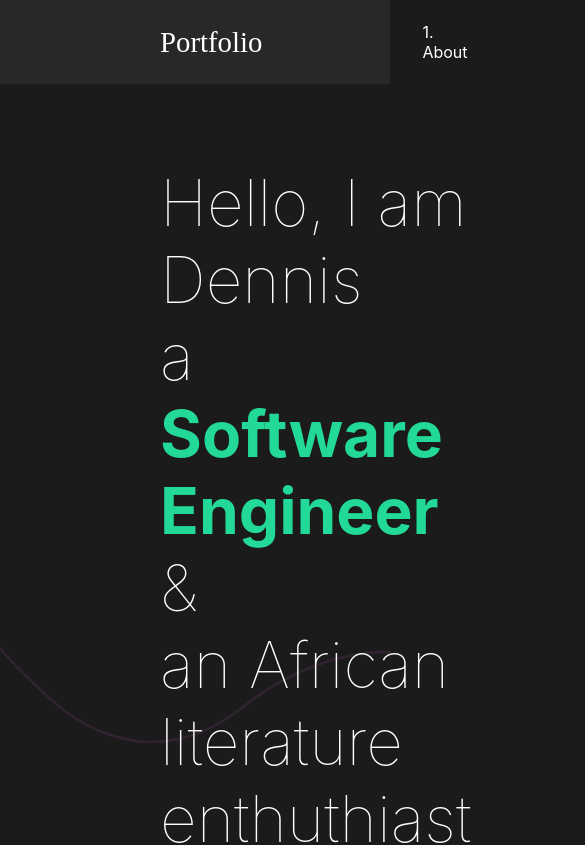
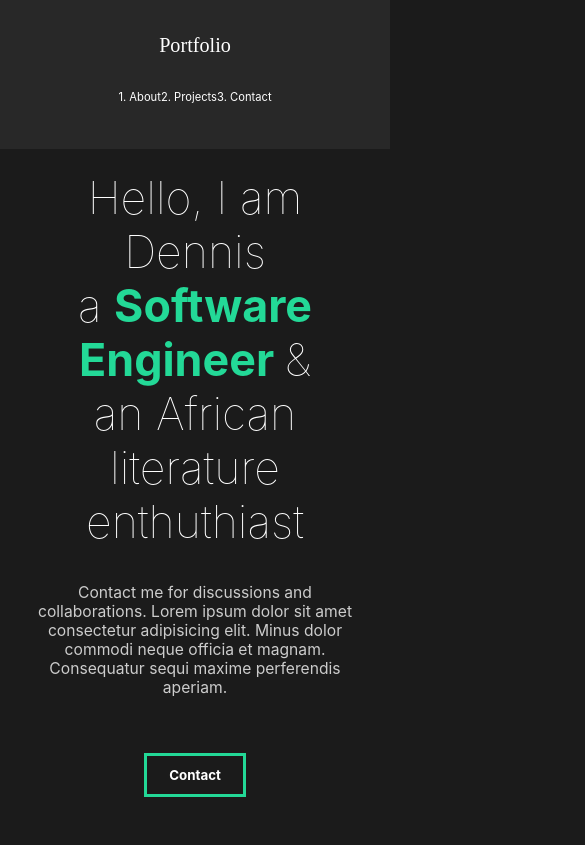
Before and after one commit to deepeters/deepeters.github.io, a React (Create React App) app: page / in a window 390 px wide. Shown: the top 845 px of the page, 585 px wide, since content can reach past the window. Built offline with nearby package versions, Linux system fonts and the light colour scheme; the HTML template or start-up script is replaced by a standard one.

Commit message:
Use media query to make the display mobile friendly

```diff
--- a/src/components/GlobalStyle.js
+++ b/src/components/GlobalStyle.js
@@ -6,6 +6,13 @@
         margin: 0;
         padding: 0;
         box-sizing: border-box;
+    }
+
+    html {
+        @media (max-width: 1700px){
+            font-size: 70%;
+        }
+
     }
 
     body {
--- a/src/components/InterestsSection.js
+++ b/src/components/InterestsSection.js
@@ -78,6 +78,9 @@
 const StyledCards = styled.div`
     display: flex;
     flex-wrap: wrap;
+    @media (max-width: 1300px){
+        justify-content: center;
+    }
 `;
 
 const StyledCard = styled.div`
--- a/src/components/Nav.js
+++ b/src/components/Nav.js
@@ -50,6 +50,25 @@
         padding-left: 10rem;
         position: relative;
     }
+    @media (max-width: 1300px){
+        flex-direction: column;
+        padding: 2rem 1rem;
+        width: 100%;
+
+        #logo {
+            display: inline-block;
+            margin: 1rem;
+        }
+
+        ul {
+            padding: 2rem;
+            justify-content: space-around;
+            width: 100%auto;
+            li {
+                padding: 0;
+            }
+        }
+    }
 `;
 
 export default Nav;
--- a/src/pages/Contact.js
+++ b/src/pages/Contact.js
@@ -48,11 +48,18 @@
     padding: 5rem 10rem;
     color: #353535;
     min-height: 90vh;
+    @media (max-width: 1300px){
+      padding: 2rem;
+      font-style: 1rem;
+    }
 `;
 
 const styledTitle = styled.div`
     margin-bottom: 4rem;
     color: black;
+    @media (max-width: 1300px){
+        margin-top: 5rem;
+    }
 `;
 
 const Hide = styled.div`
--- a/src/pages/ProjectDetail.js
+++ b/src/pages/ProjectDetail.js
@@ -93,6 +93,10 @@
     margin: 5rem 10rem;
     align-items: center;
     justify-content: space-around;
+    @media (max-width: 1300px){
+        display: block;
+        margin: 2rem 2rem;
+    }
 `;
 
 const StyledLink = styled.div`
--- a/src/pages/Projects.js
+++ b/src/pages/Projects.js
@@ -73,6 +73,9 @@
     h2 {
         padding: 1rem 0rem;
     }
+    @media (max-width: 1300px){
+        padding: 2rem 2rem;
+    }
 `;
 
 const StyledProject = styled(motion.div)`
--- a/src/styles.js
+++ b/src/styles.js
@@ -8,6 +8,11 @@
     justify-content: space-between;
     padding: 5rem 10rem;
     color: white;
+    @media (max-width: 1300px){
+            display: block;
+            padding: 2rem 2rem;
+            text-align: center;
+        }
 `;
 
 export const StyledDescription = styled.div`
@@ -17,6 +22,12 @@
     h2 {
         font-weight: lighter;
     }
+    @media (max-width: 1300px){
+           padding : 0;
+           button {
+               margin: 2rem 0rem 5rem 0rem;
+           }
+        }
 `;
 
 export const StyledImage = styled.div`
```
